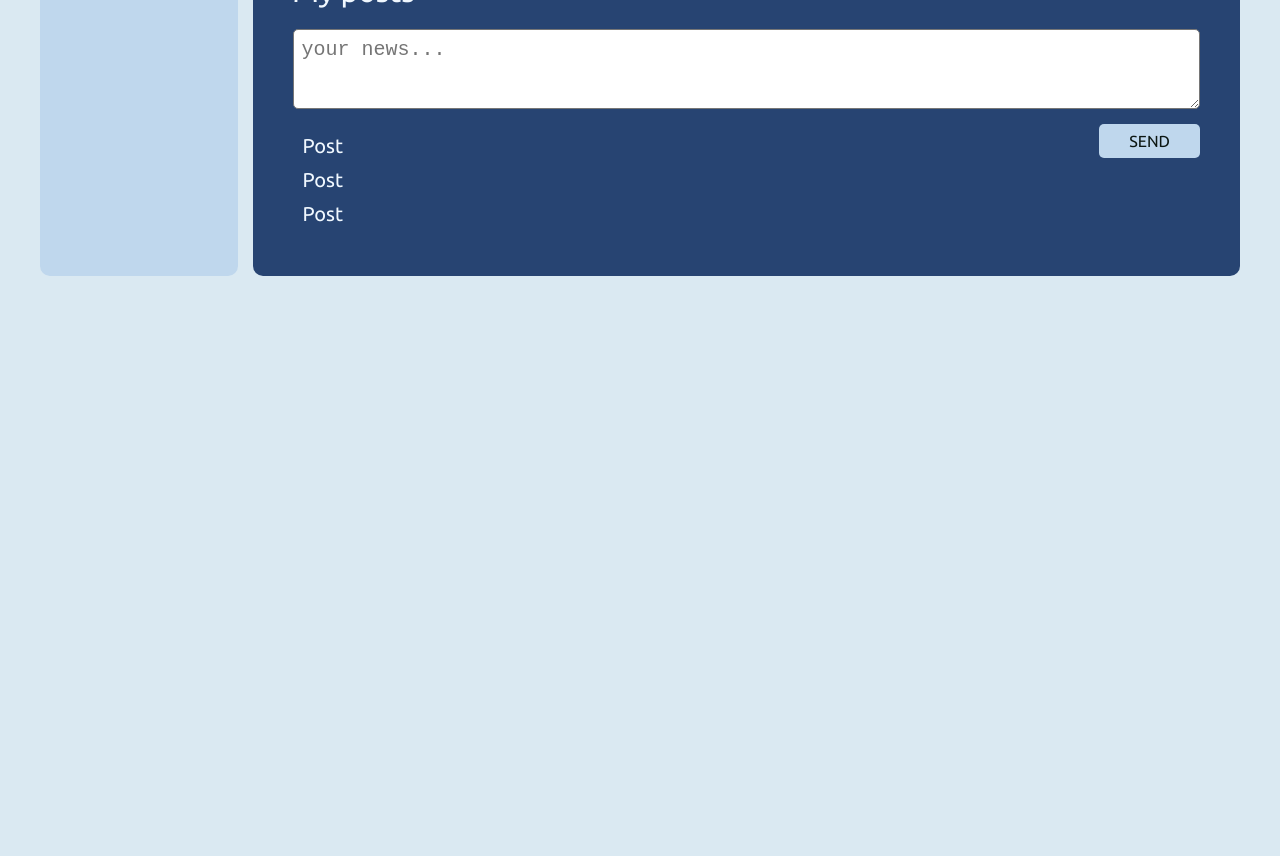
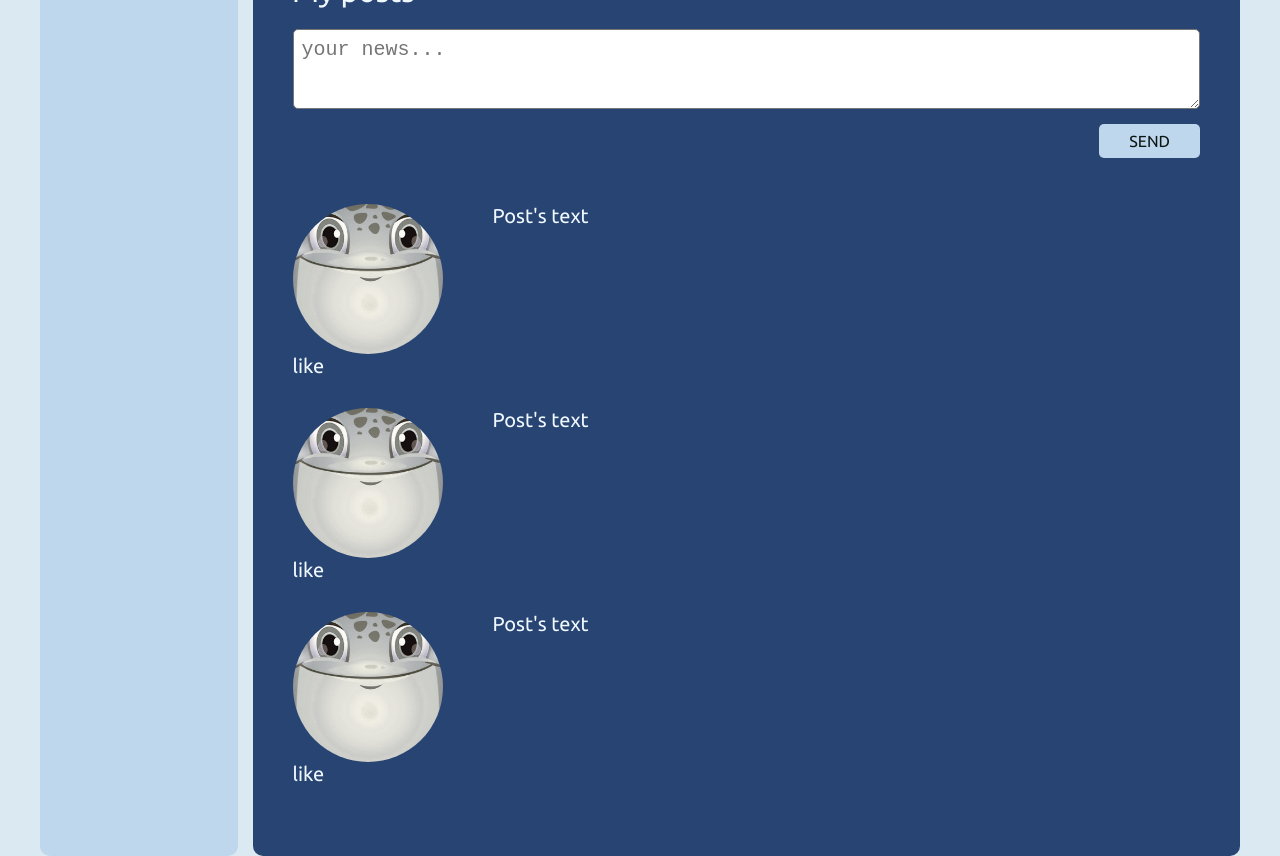
Before and after one commit to dariaGr/portfolio-social_network, a React (Create React App) app: page / in a window 1280 px wide. Shown: the part 720-1576 px from the top of the page. Before the commit the page ends 996 px from the top, so only its background shows below. Built offline with nearby package versions, Linux system fonts and the light colour scheme.

Commit message:
adding Avatar and modifying Post

```diff
--- /dev/null
+++ b/src/components/Main/Profile/Avatar/Avatar.jsx
@@ -0,0 +1,10 @@
+import s from './Avatar.module.css';
+import Ava from './../../../../assets/avatar.jpg';
+
+const Avatar = () => {
+    return (
+        <img className={s.img} src={Ava} alt="user's avatar" />
+    );
+};
+
+export default Avatar;
--- /dev/null
+++ b/src/components/Main/Profile/Avatar/Avatar.module.css
@@ -0,0 +1,7 @@
+.img {
+  max-width: 150px;
+  max-height: 150px;
+  border-radius: 50%;
+  margin-right: 50px;
+  cursor: pointer;
+}
--- a/src/components/Main/Profile/Posts/Post/Post.jsx
+++ b/src/components/Main/Profile/Posts/Post/Post.jsx
@@ -1,8 +1,15 @@
+import Avatar from '../../Avatar/Avatar';
 import s from './Post.module.css';
 
 const Post = () => {
     return (
-        <div className={s.post}>Post</div>
+        <div className={s.item}>
+            <div className={s.description}>
+                <Avatar />
+                <div className={s.post}>Post's text</div>
+            </div>
+            <div>like</div>
+        </div>
     );
 };
 
--- a/src/components/Main/Profile/Posts/Post/Post.module.css
+++ b/src/components/Main/Profile/Posts/Post/Post.module.css
@@ -1,3 +1,7 @@
-.post {
-  margin: 10px;
+.item {
+  margin-bottom: 30px;
 }
+
+.description {
+  display: flex;
+}
--- a/src/components/Main/Profile/Posts/Posts.jsx
+++ b/src/components/Main/Profile/Posts/Posts.jsx
@@ -6,7 +6,7 @@ const Posts = () => {
     return (
         <div className={s.posts}>
              <MyPosts />
-            <div>
+            <div className={s.oldPosts}>
                 <Post />
                 <Post />
                 <Post />
--- a/src/components/Main/Profile/Posts/Posts.module.css
+++ b/src/components/Main/Profile/Posts/Posts.module.css
@@ -25,3 +25,7 @@ button {
   font-size: 16px;
   cursor: pointer;
 }
+
+.oldPosts {
+  margin-top: 80px;
+}
--- a/src/components/Main/Profile/ProfileBio/ProfileBio.jsx
+++ b/src/components/Main/Profile/ProfileBio/ProfileBio.jsx
@@ -1,10 +1,10 @@
+import Avatar from '../Avatar/Avatar';
 import s from './ProfileBio.module.css';
-import Avatar from './../../../../assets/avatar.jpg';
 
 const ProfileBio = () => {
     return (
         <div className={s.bio}>
-            <img src={Avatar} alt="avatar" />
+            <Avatar />
             <div className={s.description}>
                 <h1 className={s.name}>Daria Grebenjuk</h1>
                <ul className={s.list}>
--- a/src/components/Main/Profile/ProfileBio/ProfileBio.module.css
+++ b/src/components/Main/Profile/ProfileBio/ProfileBio.module.css
@@ -2,14 +2,6 @@
   display: flex;
   margin-bottom: 30px;
   align-items: center;
-}
-
-.bio img {
-  max-width: 150px;
-  max-height: 150px;
-  border-radius: 50%;
-  margin-right: 50px;
-  cursor: pointer;
 }
 
 .name {
```
